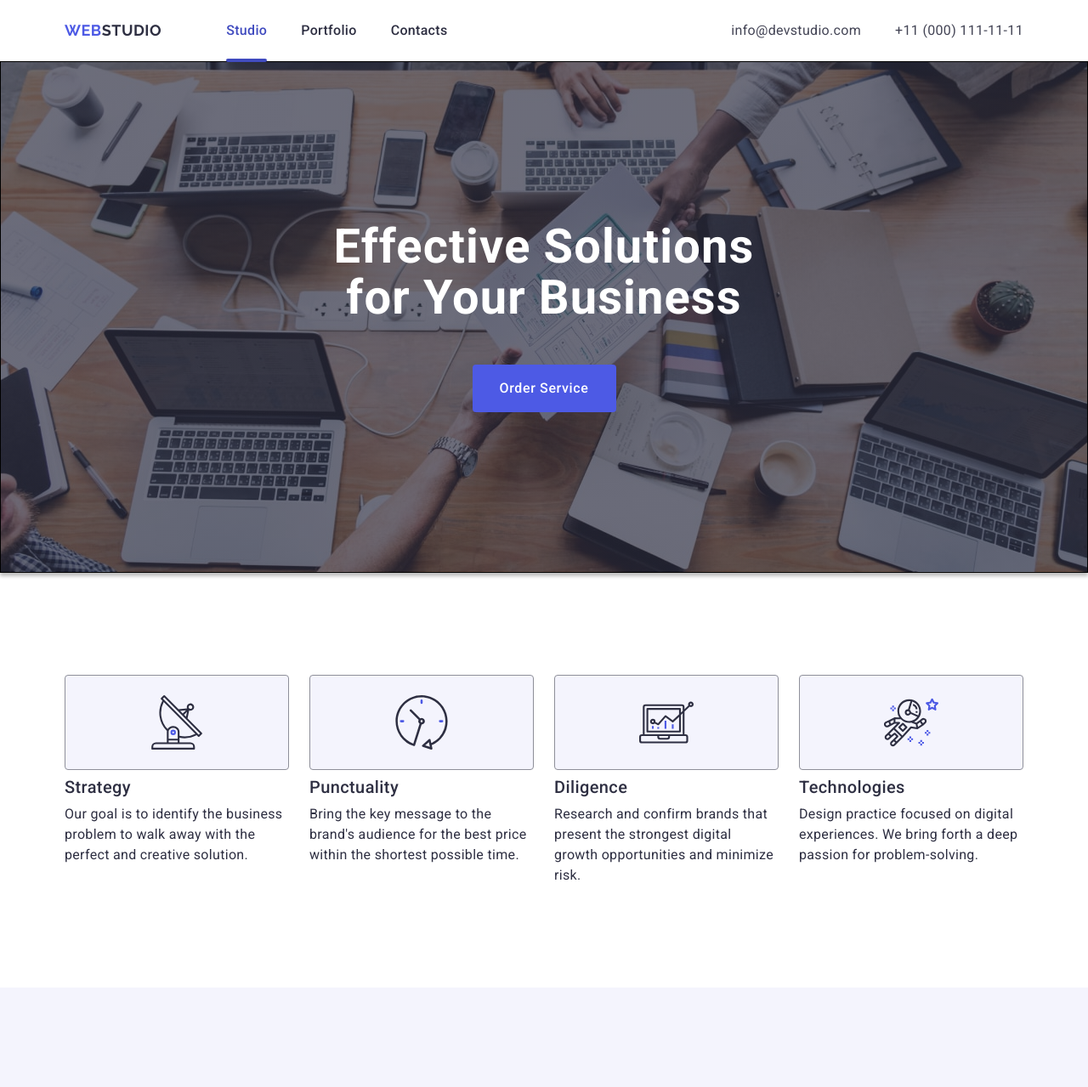
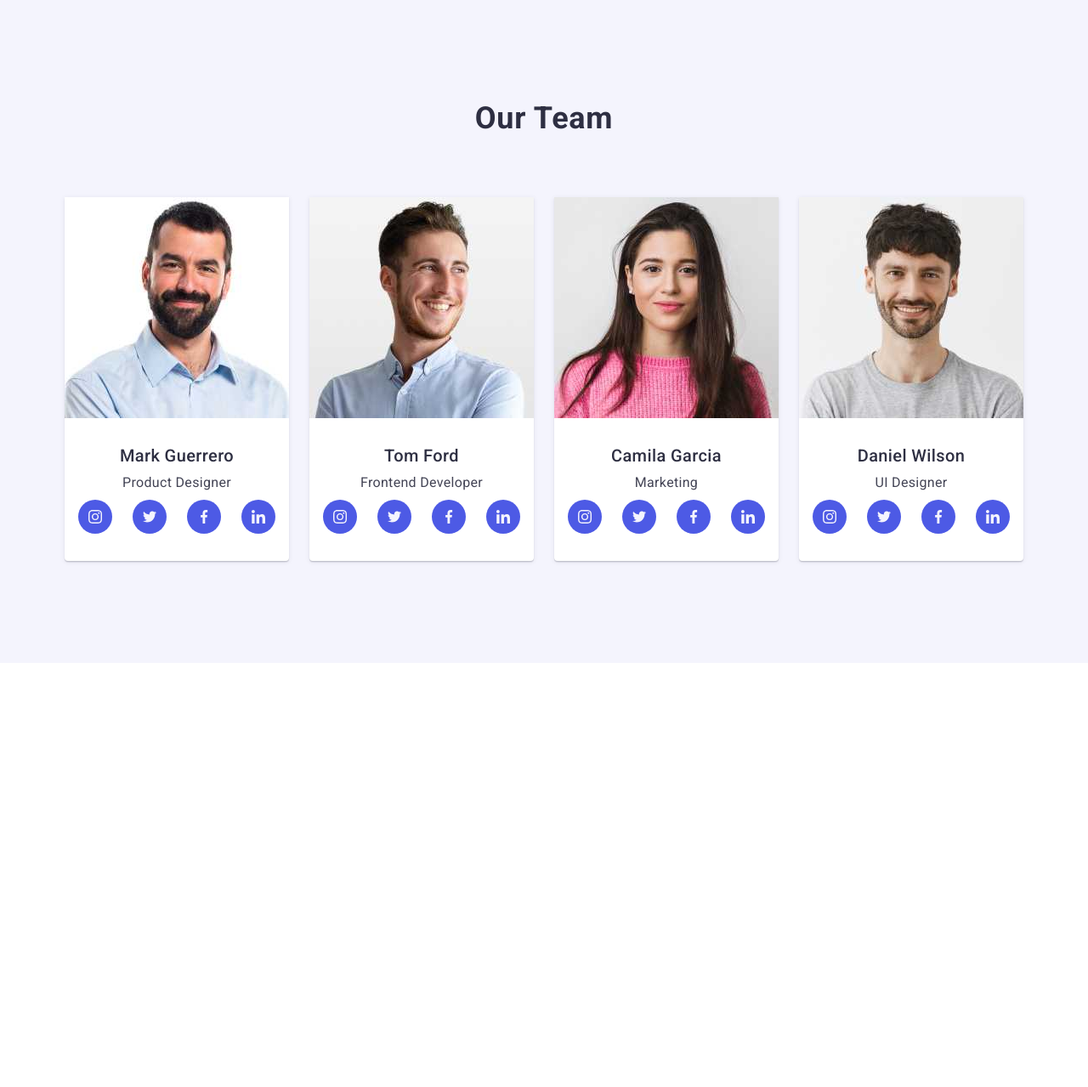
Before and after one commit to RuslanStadnichenko/goit-markup-hw-06, a plain HTML site: page index.html in a window 1280 px wide. Shown: the top 1279 px of the page at 85% size. After the commit the page ends 800 px from the top, so only its background shows below. Drawn offline with nearby package versions, Linux system fonts and the light colour scheme.

Commit message:
comit sectyion

```diff
--- a/css/styles.css
+++ b/css/styles.css
@@ -348,7 +348,7 @@ width: 40px;
 }
 
 /* ------------------------------- */
-/*------------Section 3 portfolio-----------*/
+/*------------Section 4 portfolio-----------*/
 
 
 .section-portfolio{
--- a/index.html
+++ b/index.html
@@ -31,7 +31,7 @@
     <header class="header">
       <!--Navigation-->
 
-      <div class="container flex-nav">
+      <!-- <div class="container flex-nav">
         <nav class="navigator">
           <a class="logo-name-web-nav" href="./index.html"
             >Web<span class="logo-nav-studio">Studio</span></a
@@ -63,24 +63,24 @@
             </li>
           </ul>
         </address>
-      </div>
+      </div> -->
     </header>
 
     <main class="main">
       <!--Section 1 button-->
 
-      <section class="section-button">
+      <!-- <section class="section-button">
         <div class="container">
           <h1 class="section-button-title">
             Effective Solutions for Your Business
           </h1>
           <button class="button-one" type="button">Order Service</button>
         </div>
-      </section>
+      </section> -->
 
       <!--Section 2 feature-->
 
-      <section class="section-feature">
+      <!-- <section class="section-feature">
         <div class="container">
           <h2 class="visually-hidden">feature</h2>
           <ul class="ul-feature-content">
@@ -134,7 +134,7 @@
             </li>
           </ul>
         </div>
-      </section>
+      </section> -->
 
       <!--Section 3 team-->
 
@@ -380,7 +380,7 @@
 
       <!--Section 4 portfolio-->
 
-      <section class="section-portfolio">
+      <!-- <section class="section-portfolio">
         <div class="container">
           <h2 class="title-portfolio">Our Portfolio</h2>
           <ul class="ul-portfolio">
@@ -504,12 +504,12 @@
             </li>
           </ul>
         </div>
-      </section>
+      </section> -->
     </main>
 
     <!--Footer-->
 
-    <footer class="footer">
+    <!-- <footer class="footer">
       <div class="container footer-flex">
         <div class="cont-logo-paragraf">
           <a class="logo-name-web-footer" href="./index.html"
@@ -588,7 +588,7 @@
           </form>
         </div>
       </div>
-    </footer>
+    </footer> -->
 
     <!-- -------------------Forma backdrop---------------- -->
 
```
